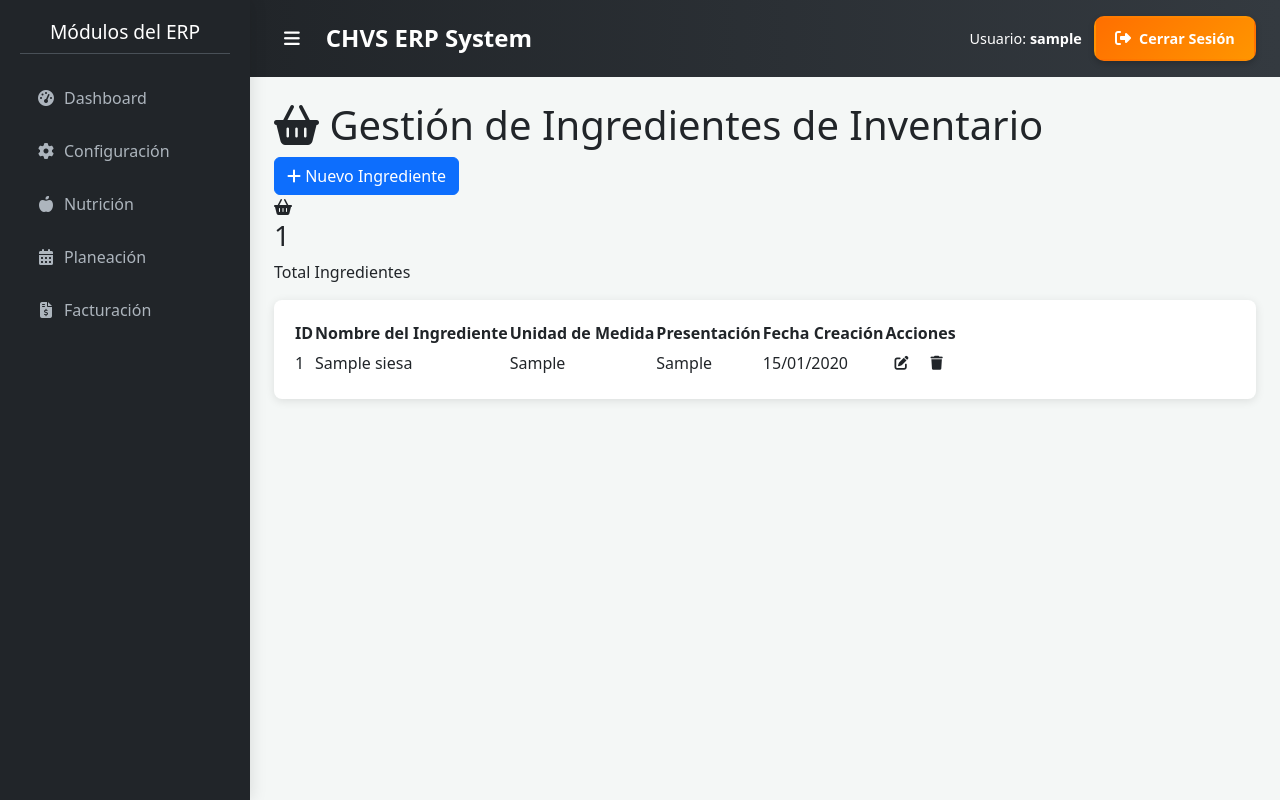
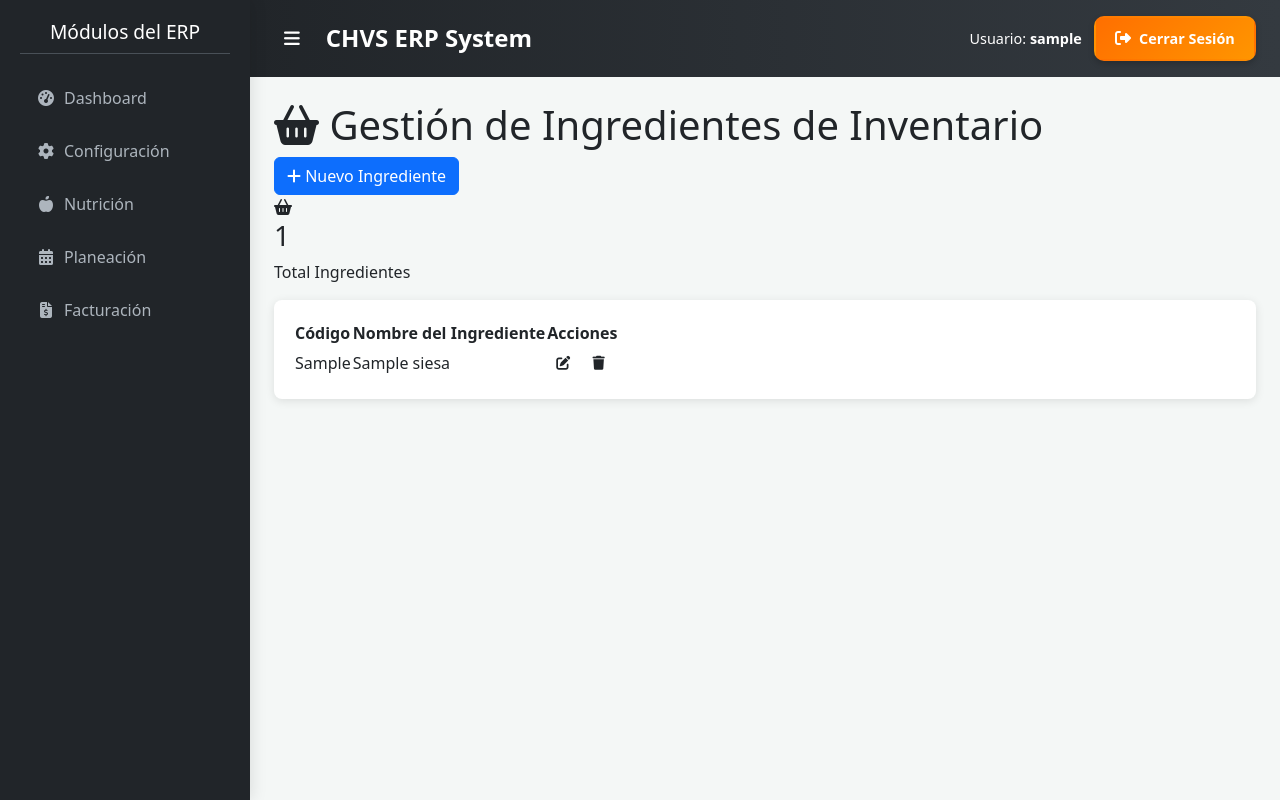
Before and after one commit to erpplaneacion-eng/ERP_CHVS, a Django app: page /nutricion/ingredientes/ in a window 1280 px wide. Run offline with Django 5.2, Linux system fonts and the light colour scheme; a user stored in the database is signed in; tables that the repository leaves empty hold one stand-in row (values such as "Sample post"); parts of the project's set-up code (start-up, migrations or seed data) failed here and were passed over.

Commit message:
se actualiza tabla ingredientes siesa

```diff
--- a/erp_chvs/nutricion/models.py
+++ b/erp_chvs/nutricion/models.py
@@ -153,34 +153,18 @@ class TablaIngredientesSiesa(models.Model):
     Modelo para gestionar ingredientes del inventario Siesa.
     Representa los ingredientes disponibles en el sistema de inventario.
     """
-    id_ingrediente_siesa = models.AutoField(
+    id_ingrediente_siesa = models.CharField(
+        max_length=50,
         primary_key=True,
-        verbose_name="ID del Ingrediente"
+        verbose_name="Código del Ingrediente"
     )
     nombre_ingrediente = models.CharField(
         max_length=255,
         verbose_name="Nombre del Ingrediente"
     )
-    unidades = models.CharField(
-        max_length=50,
-        blank=True,
-        null=True,
-        verbose_name="Unidad de Medida"
-    )
-    presentacion = models.CharField(
-        max_length=100,
-        blank=True,
-        null=True,
-        verbose_name="Presentación"
-    )
-    fecha_creacion = models.DateTimeField(
-        auto_now_add=True,
-        verbose_name="Fecha de Creación"
-    )
 
     def __str__(self):
-        unidad_str = f" ({self.unidades})" if self.unidades else ""
-        return f"{self.nombre_ingrediente}{unidad_str}"
+        return f"{self.id_ingrediente_siesa} - {self.nombre_ingrediente}"
 
     class Meta:
         db_table = 'tabla_ingredientes_siesa'
@@ -213,10 +197,6 @@ class TablaPreparacionIngredientes(models.Model):
         decimal_places=2,
         verbose_name="Cantidad (kg)"
     )
-    fecha_creacion = models.DateTimeField(
-        auto_now_add=True,
-        verbose_name="Fecha de Creación"
-    )
 
     def __str__(self):
         return f"{self.id_preparacion.preparacion} - {self.id_ingrediente_siesa.nombre_ingrediente} ({self.cantidad} kg)"
--- a/erp_chvs/nutricion/views.py
+++ b/erp_chvs/nutricion/views.py
@@ -520,7 +520,7 @@ def api_ingredientes(request):
     """API para manejar ingredientes via AJAX"""
     if request.method == 'GET':
         ingredientes = TablaIngredientesSiesa.objects.all().values(
-            'id_ingrediente_siesa', 'nombre_ingrediente', 'unidades', 'presentacion', 'fecha_creacion'
+            'id_ingrediente_siesa', 'nombre_ingrediente'
         )
         return JsonResponse({'ingredientes': list(ingredientes)})
 
@@ -529,18 +529,15 @@ def api_ingredientes(request):
             data = json.loads(request.body)
 
             ingrediente = TablaIngredientesSiesa.objects.create(
-                nombre_ingrediente=data['nombre_ingrediente'],
-                unidades=data.get('unidades', ''),
-                presentacion=data.get('presentacion', '')
+                id_ingrediente_siesa=data['id_ingrediente_siesa'],
+                nombre_ingrediente=data['nombre_ingrediente']
             )
 
             return JsonResponse({
                 'success': True,
                 'ingrediente': {
                     'id_ingrediente_siesa': ingrediente.id_ingrediente_siesa,
-                    'nombre_ingrediente': ingrediente.nombre_ingrediente,
-                    'unidades': ingrediente.unidades,
-                    'presentacion': ingrediente.presentacion
+                    'nombre_ingrediente': ingrediente.nombre_ingrediente
                 }
             })
 
@@ -559,17 +556,13 @@ def api_ingrediente_detail(request, id_ingrediente):
     if request.method == 'GET':
         return JsonResponse({
             'id_ingrediente_siesa': ingrediente.id_ingrediente_siesa,
-            'nombre_ingrediente': ingrediente.nombre_ingrediente,
-            'unidades': ingrediente.unidades,
-            'presentacion': ingrediente.presentacion
+            'nombre_ingrediente': ingrediente.nombre_ingrediente
         })
 
     elif request.method == 'PUT':
         try:
             data = json.loads(request.body)
             ingrediente.nombre_ingrediente = data['nombre_ingrediente']
-            ingrediente.unidades = data.get('unidades', '')
-            ingrediente.presentacion = data.get('presentacion', '')
             ingrediente.save()
             return JsonResponse({'success': True})
         except Exception as e:
--- a/erp_chvs/static/js/nutricion/ingredientes.js
+++ b/erp_chvs/static/js/nutricion/ingredientes.js
@@ -25,7 +25,8 @@ document.addEventListener('DOMContentLoaded', function() {
 function abrirModalNuevo() {
     modalTitle.textContent = 'Nuevo Ingrediente';
     formIngrediente.reset();
-    document.getElementById('ingredienteId').value = '';
+    document.getElementById('ingredienteIdOriginal').value = '';
+    document.getElementById('ingredienteCodigo').disabled = false;
     modal.style.display = 'block';
 }
 
@@ -41,10 +42,10 @@ async function editarIngrediente(id) {
 
         if (response.ok) {
             modalTitle.textContent = 'Editar Ingrediente';
-            document.getElementById('ingredienteId').value = data.id_ingrediente_siesa;
+            document.getElementById('ingredienteIdOriginal').value = data.id_ingrediente_siesa;
+            document.getElementById('ingredienteCodigo').value = data.id_ingrediente_siesa;
+            document.getElementById('ingredienteCodigo').disabled = true; // No permitir cambiar el código al editar
             document.getElementById('ingredienteNombre').value = data.nombre_ingrediente;
-            document.getElementById('ingredienteUnidades').value = data.unidades || '';
-            document.getElementById('ingredientePresentacion').value = data.presentacion || '';
             modal.style.display = 'block';
         } else {
             alert('Error al cargar el ingrediente');
@@ -58,15 +59,14 @@ async function editarIngrediente(id) {
 async function guardarIngrediente(event) {
     event.preventDefault();
 
-    const id = document.getElementById('ingredienteId').value;
+    const idOriginal = document.getElementById('ingredienteIdOriginal').value;
     const data = {
-        nombre_ingrediente: document.getElementById('ingredienteNombre').value,
-        unidades: document.getElementById('ingredienteUnidades').value,
-        presentacion: document.getElementById('ingredientePresentacion').value
+        id_ingrediente_siesa: document.getElementById('ingredienteCodigo').value.trim(),
+        nombre_ingrediente: document.getElementById('ingredienteNombre').value.trim()
     };
 
-    const url = id ? `/nutricion/api/ingredientes/${id}/` : '/nutricion/api/ingredientes/';
-    const method = id ? 'PUT' : 'POST';
+    const url = idOriginal ? `/nutricion/api/ingredientes/${idOriginal}/` : '/nutricion/api/ingredientes/';
+    const method = idOriginal ? 'PUT' : 'POST';
 
     try {
         const response = await fetch(url, {
@@ -81,7 +81,7 @@ async function guardarIngrediente(event) {
         const result = await response.json();
 
         if (result.success) {
-            alert(id ? 'Ingrediente actualizado exitosamente' : 'Ingrediente creado exitosamente');
+            alert(idOriginal ? 'Ingrediente actualizado exitosamente' : 'Ingrediente creado exitosamente');
             cerrarModal();
             location.reload();
         } else {
--- a/erp_chvs/static/js/nutricion/menus_avanzado.js
+++ b/erp_chvs/static/js/nutricion/menus_avanzado.js
@@ -526,7 +526,7 @@ function agregarFilaIngrediente() {
     tr.id = `fila-ing-${filaIndex}`;
     // Select de ingredientes
     const optionsHTML = '<option value="">Seleccione un ingrediente...</option>' +
-        ingredientesSiesa.map(ing => `<option value="${ing.id_ingrediente}">${ing.nombre_ingrediente}</option>`).join('');
+        ingredientesSiesa.map(ing => `<option value="${ing.id_ingrediente_siesa}">${ing.id_ingrediente_siesa} - ${ing.nombre_ingrediente}</option>`).join('');
     tr.innerHTML = `
         <td>
             <select class="select-ingrediente" id="ingrediente-${filaIndex}" required>
--- a/erp_chvs/templates/nutricion/lista_ingredientes.html
+++ b/erp_chvs/templates/nutricion/lista_ingredientes.html
@@ -32,11 +32,8 @@
         <table class="data-table">
             <thead>
                 <tr>
-                    <th>ID</th>
+                    <th>Código</th>
                     <th>Nombre del Ingrediente</th>
-                    <th>Unidad de Medida</th>
-                    <th>Presentación</th>
-                    <th>Fecha Creación</th>
                     <th>Acciones</th>
                 </tr>
             </thead>
@@ -45,21 +42,18 @@
                 <tr data-id="{{ ing.id_ingrediente_siesa }}">
                     <td>{{ ing.id_ingrediente_siesa }}</td>
                     <td>{{ ing.nombre_ingrediente }}</td>
-                    <td>{{ ing.unidades|default:"-" }}</td>
-                    <td>{{ ing.presentacion|default:"-" }}</td>
-                    <td>{{ ing.fecha_creacion|date:"d/m/Y" }}</td>
                     <td class="action-buttons">
-                        <button class="btn btn-sm btn-edit" onclick="editarIngrediente({{ ing.id_ingrediente_siesa }})">
+                        <button class="btn btn-sm btn-edit" onclick="editarIngrediente('{{ ing.id_ingrediente_siesa }}')">
                             <i class="fas fa-edit"></i>
                         </button>
-                        <button class="btn btn-sm btn-delete" onclick="eliminarIngrediente({{ ing.id_ingrediente_siesa }})">
+                        <button class="btn btn-sm btn-delete" onclick="eliminarIngrediente('{{ ing.id_ingrediente_siesa }}')">
                             <i class="fas fa-trash"></i>
                         </button>
                     </td>
                 </tr>
                 {% empty %}
                 <tr>
-                    <td colspan="6" style="text-align: center;">No hay ingredientes registrados</td>
+                    <td colspan="3" style="text-align: center;">No hay ingredientes registrados</td>
                 </tr>
                 {% endfor %}
             </tbody>
@@ -90,21 +84,16 @@
         <span class="close">&times;</span>
         <h2 id="modalTitle">Nuevo Ingrediente</h2>
         <form id="formIngrediente">
-            <input type="hidden" id="ingredienteId">
+            <input type="hidden" id="ingredienteIdOriginal">
+
+            <div class="form-group">
+                <label for="ingredienteCodigo">Código del Ingrediente <span class="required">*</span></label>
+                <input type="text" id="ingredienteCodigo" required placeholder="Ej: ING001, ALM002">
+            </div>
 
             <div class="form-group">
                 <label for="ingredienteNombre">Nombre del Ingrediente <span class="required">*</span></label>
-                <input type="text" id="ingredienteNombre" required>
-            </div>
-
-            <div class="form-group">
-                <label for="ingredienteUnidades">Unidad de Medida</label>
-                <input type="text" id="ingredienteUnidades" placeholder="kg, gr, ml, etc.">
-            </div>
-
-            <div class="form-group">
-                <label for="ingredientePresentacion">Presentación</label>
-                <input type="text" id="ingredientePresentacion" placeholder="Ej: Bolsa 500g, Caja 1kg">
+                <input type="text" id="ingredienteNombre" required placeholder="Ej: Arroz, Frijol, Aceite">
             </div>
 
             <div class="form-actions">
```
Also changed, not shown: erp_chvs/nutricion/admin.py (+3 -7 lines), erp_chvs/nutricion/migrations/0004_remove_tablaingredientessiesa_fecha_creacion_and_more.py (added).
